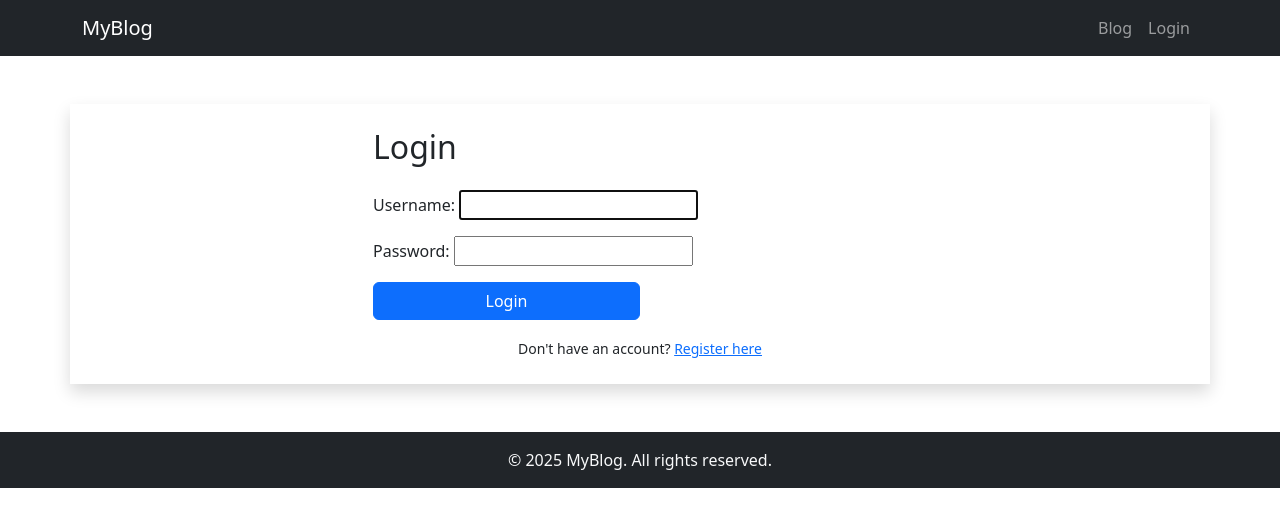
After one commit to hasdajustin/dj-blog, a Django app: page /login/ in a window 1280 px wide. The commit adds this page. Shown: the top 527 px of the page. Run offline with Django 5.2, Linux system fonts and the light colour scheme.

Commit message:
add authnication on login and registration

```diff
--- a/blogApp/templates/base.html
+++ b/blogApp/templates/base.html
@@ -5,6 +5,7 @@
     <meta name="viewport" content="width=device-width, initial-scale=1.0">
     <title>Blog Site | {% block title %}{% endblock title %}</title>
     <link rel="stylesheet" href="https://cdn.jsdelivr.net/npm/bootstrap@5.3.7/dist/css/bootstrap.min.css">
+    <link href="https://cdn.jsdelivr.net/npm/bootstrap@5.3.0/dist/css/bootstrap.min.css" rel="stylesheet">
 </head>
 <body>
 
--- /dev/null
+++ b/blogApp/templates/blog/login.html
@@ -0,0 +1,35 @@
+{% extends "base.html" %}
+{% block content %}
+<div class="container my-5 shadow p-4">
+  <div class="row justify-content-center">
+    <div class="col-md-6">
+      <h2 class="mb-4">Login</h2>
+      <form method="post" novalidate>
+        {% csrf_token %}
+
+        <div class="mb-3">
+          {{ form.username.label_tag }}
+          {{ form.username }}
+          {% for error in form.username.errors %}
+            <div class="text-danger">{{ error }}</div>
+          {% endfor %}
+        </div>
+
+        <div class="mb-3">
+          {{ form.password.label_tag }}
+          {{ form.password }}
+          {% for error in form.password.errors %}
+            <div class="text-danger">{{ error }}</div>
+          {% endfor %}
+        </div>
+
+        <button type="submit" class="btn btn-primary w-50">Login</button>
+      </form>
+
+      <div class="text-center mt-3">
+        <small>Don't have an account? <a href="{% url 'register' %}">Register here</a></small>
+      </div>
+    </div>
+  </div>
+</div>
+{% endblock %}
--- a/blogApp/templates/components/navbar.html
+++ b/blogApp/templates/components/navbar.html
@@ -1,16 +1,31 @@
 <nav class="navbar navbar-expand-lg navbar-dark bg-dark">
   <div class="container">
     <a class="navbar-brand" href="{% url 'home' %}">MyBlog</a>
-    <button class="navbar-toggler" type="button" data-bs-toggle="collapse" data-bs-target="#navbarSupportedContent"
-      aria-controls="navbarSupportedContent" aria-expanded="false" aria-label="Toggle navigation">
+
+    <!-- Toggler for mobile -->
+    <button class="navbar-toggler" type="button" data-bs-toggle="collapse" data-bs-target="#navbarNav">
       <span class="navbar-toggler-icon"></span>
     </button>
-    <div class="collapse navbar-collapse justify-content-end" id="navbarSupportedContent">
-      <ul class="navbar-nav">
-        <li class="nav-item"><a class="nav-link" href="{% url 'home' %}">Blog</a></li>
-          <li class="nav-item"><a class="nav-link" href="#">Login</a></li>
-          <li class="nav-item"><a class="nav-link" href="#">Logout</a></li>
-          <li class="nav-item"><a class="nav-link" href="#">Register</a></li>
+
+    <!-- Collapsible content -->
+    <div class="collapse navbar-collapse justify-content-end" id="navbarNav">
+      <ul class="navbar-nav align-items-center">
+        <li class="nav-item">
+          <a class="nav-link" href="{% url 'home' %}">Blog</a>
+        </li>
+
+        {% if user.is_authenticated %}
+          <li class="nav-item">
+            <form method="post" action="{% url 'logout' %}">
+              {% csrf_token %}
+              <button type="submit" class="btn btn-link nav-link" style="padding: 0; border: none;">Logout</button>
+            </form>
+          </li>
+        {% else %}
+          <li class="nav-item">
+            <a class="nav-link" href="{% url 'login' %}">Login</a>
+          </li>
+        {% endif %}
       </ul>
     </div>
   </div>
--- a/blogApp/urls.py
+++ b/blogApp/urls.py
@@ -1,7 +1,11 @@
 from django.urls import path
 from . import views
+from django.contrib.auth import views as auth_views
 
 urlpatterns = [
     path('', views.home, name='home'),
     path('post/<slug:slug>/', views.post_detail, name='post_detail'),
+    path('login/', auth_views.LoginView.as_view(template_name='blog/login.html', redirect_authenticated_user=True, next_page='home'), name='login'),
+    path('logout/', auth_views.LogoutView.as_view(next_page='login'), name='logout'),
+    path('register/', views.register, name='register'),
 ]
--- a/blogProject/settings.py
+++ b/blogProject/settings.py
@@ -125,3 +125,5 @@ STATICFILES_DIRS = [BASE_DIR / 'static']
 # https://docs.djangoproject.com/en/5.2/ref/settings/#default-auto-field
 
 DEFAULT_AUTO_FIELD = 'django.db.models.BigAutoField'
+
+LOGIN_URL = 'login'
```
Also changed, not shown: blogApp/forms.py (+29 -1 lines), blogApp/templates/blog/register.html (added, +31 -0 lines), blogApp/views.py (+18 -1 lines).
